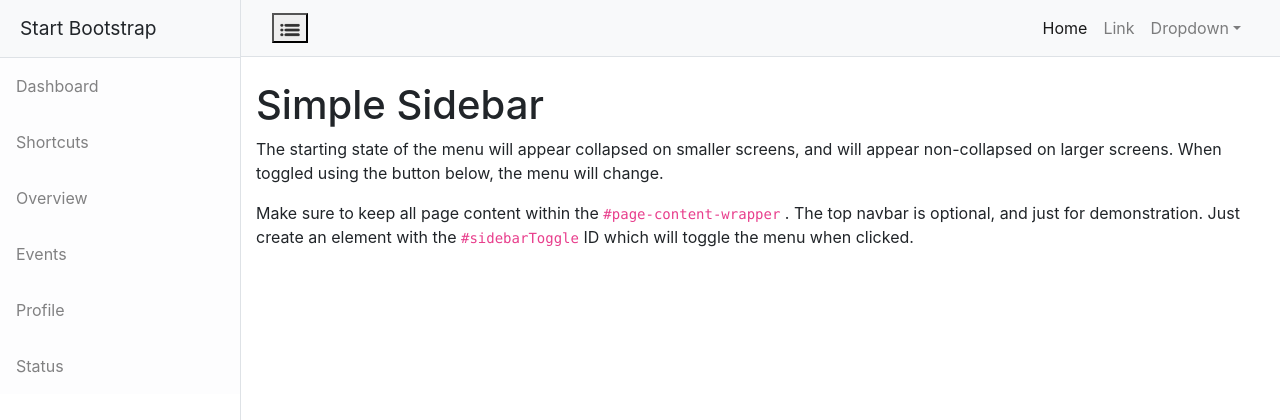
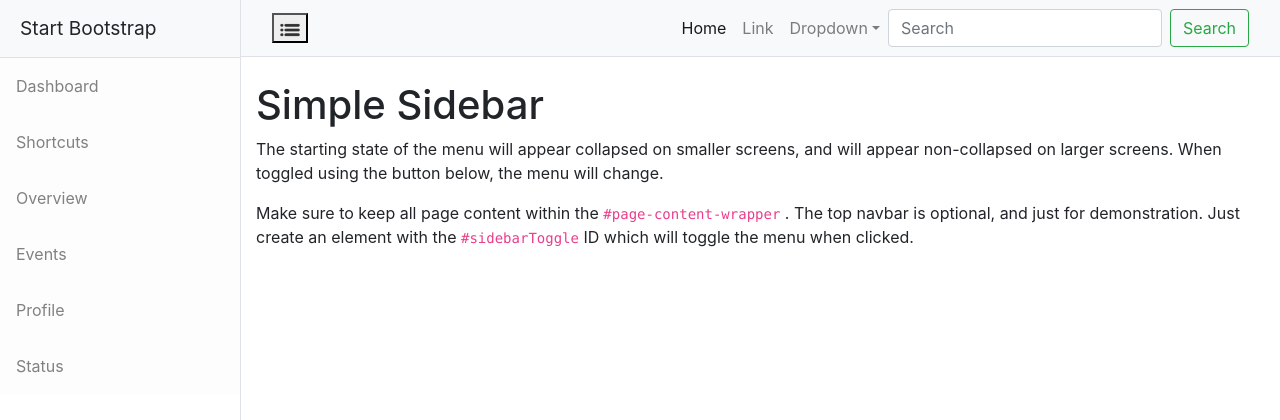
Before and after one commit to JunKaiWong/Python-project, a Flask app: page / in a window 1280 px wide. Shown: the top 420 px of the page. Run offline with Flask 3, Linux system fonts and the light colour scheme; some libraries are stand-ins or nearby versions.

Commit message:
fix commit issues

```diff
--- a/templates/index.html
+++ b/templates/index.html
@@ -50,6 +50,10 @@
                                     </div>
                                 </li>
                             </ul>
+                            <form method = "POST" class="form-inline my-2 my-lg-0">
+                                <input class="form-control mr-sm-2" type="search" placeholder="Search" aria-label="Search">
+                                <button class="btn btn-outline-success my-2 my-sm-0" type="submit">Search</button>
+                              </form>
                         </div>
                     </div>
                 </nav>
```
